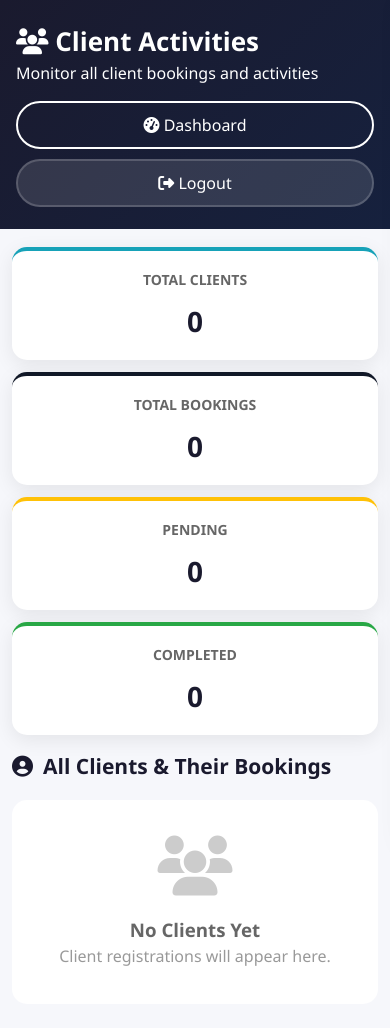
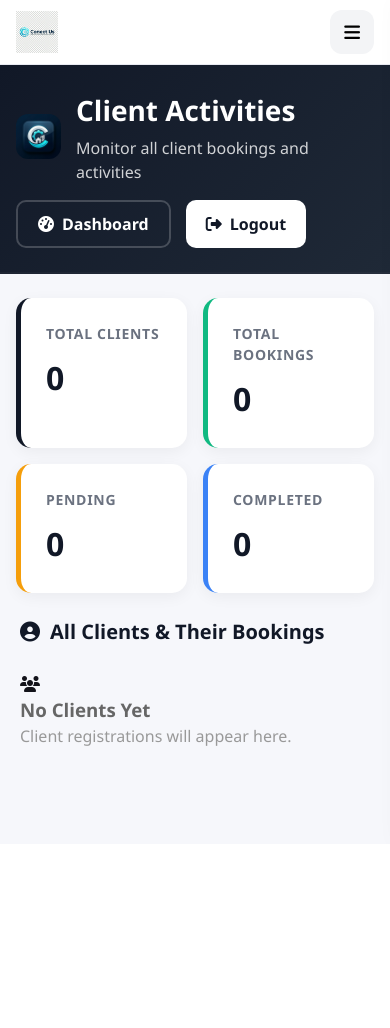
Before and after one commit to Kushalshah0306/Conect-Us, a Flask app: page /admin/client_activities in a window 390 px wide. After the commit the page ends 746 px from the top, so only its background shows below. Run offline with Flask 3, Linux system fonts and the light colour scheme; the visitor is signed in with stand-in values (Sample User, id 1); data that the repository does not hold is empty.

Commit message:
Add files via upload

```diff
--- a/templates/admin/admin_dashboard.html
+++ b/templates/admin/admin_dashboard.html
@@ -391,7 +391,7 @@
 <!-- Admin Header -->
 <div class="admin-header">
     <div style="display: flex; align-items: center; gap: 15px;">
-        <div class="brand-mark" style="background: white; color: #111827; width: 45px; height: 45px; font-size: 24px;">C</div>
+        <img src="{{ url_for('static', filename='img/icon-192.png') }}" alt="C" style="width: 45px; height: 45px; border-radius: 12px;">
         <div>
             <h1>Admin Dashboard</h1>
             <p style="opacity: 0.8;">Manage all service requests</p>
--- a/templates/admin/client_activities.html
+++ b/templates/admin/client_activities.html
@@ -1,24 +1,25 @@
-{% extends "base.html" %}
+{% extends "admin/admin_dashboard.html" %}
 
-{% block title %}Client Activities - Conect Us{% endblock %}
+{% block title %}Client Activities - Admin Dashboard{% endblock %}
 
 {% block extra_css %}
 <style>
-    .site-header {
-        display: none !important;
-    }
-
     .admin-header {
-        background: linear-gradient(135deg, #1a1a2e 0%, #16213e 100%);
-        padding: 30px 50px;
+        background: linear-gradient(135deg, #111827 0%, #1f2937 100%);
+        padding: 30px 40px;
         color: white;
         display: flex;
         justify-content: space-between;
         align-items: center;
+        border-bottom: 2px solid rgba(255,255,255,0.05);
     }
 
     .admin-header h1 {
-        font-size: 32px;
+        font-size: 28px;
+        margin-bottom: 5px;
+        display: flex;
+        align-items: center;
+        gap: 12px;
     }
 
     .admin-nav {
@@ -28,71 +29,76 @@
 
     .nav-btn {
         padding: 10px 20px;
-        border-radius: 25px;
+        border-radius: 10px;
+        font-weight: 600;
         text-decoration: none;
-        font-weight: 500;
-        transition: all 0.3s;
+        display: flex;
+        align-items: center;
+        gap: 8px;
+        transition: all 0.2s;
+    }
+
+    .nav-btn-outline {
+        border: 2px solid rgba(255,255,255,0.2);
+        color: white;
+    }
+
+    .nav-btn-outline:hover {
+        background: rgba(255,255,255,0.1);
+        border-color: white;
     }
 
     .nav-btn-primary {
-        background: #111827;
-        color: white;
+        background: white;
+        color: #111827;
     }
 
-    .nav-btn-outline {
-        border: 2px solid white;
-        color: white;
-    }
-
-    .nav-btn:hover {
-        transform: translateY(-2px);
+    .nav-btn-primary:hover {
+        background: #f3f4f6;
     }
 
     .admin-stats {
+        padding: 30px 40px;
         display: grid;
-        grid-template-columns: repeat(auto-fit, minmax(200px, 1fr));
+        grid-template-columns: repeat(4, 1fr);
         gap: 25px;
-        padding: 40px 50px;
-        max-width: 1400px;
-        margin: 0 auto;
     }
 
     .stat-card {
         background: white;
+        padding: 25px;
         border-radius: 15px;
-        padding: 25px;
-        box-shadow: 0 5px 20px rgba(0,0,0,0.08);
-        text-align: center;
+        box-shadow: 0 4px 15px rgba(0,0,0,0.05);
+        border-left: 5px solid #111827;
     }
 
     .stat-card h3 {
+        color: #6b7280;
         font-size: 14px;
-        color: #666;
+        text-transform: uppercase;
+        letter-spacing: 0.05em;
         margin-bottom: 10px;
-        text-transform: uppercase;
     }
 
     .stat-card .number {
-        font-size: 36px;
-        font-weight: bold;
-        color: #1a1a2e;
+        font-size: 32px;
+        font-weight: 700;
+        color: #111827;
     }
 
-    .stat-card.clients { border-top: 4px solid #17a2b8; }
-    .stat-card.bookings { border-top: 4px solid #111827; }
-    .stat-card.pending { border-top: 4px solid #ffc107; }
-    .stat-card.completed { border-top: 4px solid #28a745; }
+    .stat-card.clients { border-color: #111827; }
+    .stat-card.bookings { border-color: #10b981; }
+    .stat-card.pending { border-color: #f59e0b; }
+    .stat-card.completed { border-color: #3b82f6; }
 
     .content-section {
-        padding: 0 50px 50px;
-        max-width: 1400px;
-        margin: 0 auto;
+        padding: 0 40px 40px;
     }
 
     .section-title {
-        font-size: 24px;
-        color: #1a1a2e;
-        margin-bottom: 20px;
+        font-size: 20px;
+        margin-bottom: 25px;
+        color: #111827;
         display: flex;
         align-items: center;
         gap: 10px;
@@ -101,14 +107,15 @@
     .clients-grid {
         display: grid;
         grid-template-columns: repeat(auto-fill, minmax(350px, 1fr));
-        gap: 20px;
+        gap: 25px;
     }
 
     .client-card {
         background: white;
         border-radius: 15px;
         padding: 25px;
-        box-shadow: 0 5px 20px rgba(0,0,0,0.08);
+        box-shadow: 0 4px 15px rgba(0,0,0,0.05);
+        border: 1px solid #e5e7eb;
     }
 
     .client-card-header {
@@ -116,207 +123,118 @@
         align-items: center;
         gap: 15px;
         margin-bottom: 20px;
+        padding-bottom: 15px;
+        border-bottom: 1px solid #f3f4f6;
     }
 
     .client-avatar {
         width: 50px;
         height: 50px;
-        background: #111827;
+        background: #f3f4f6;
+        color: #111827;
         border-radius: 50%;
         display: flex;
         align-items: center;
         justify-content: center;
-        color: white;
         font-size: 20px;
-        font-weight: bold;
+        font-weight: 700;
     }
 
     .client-info h4 {
         margin: 0;
-        color: #1a1a2e;
         font-size: 18px;
     }
 
     .client-info p {
-        margin: 5px 0 0;
-        color: #666;
-        font-size: 14px;
+        margin: 0;
+        color: #6b7280;
+        font-size: 13px;
     }
 
     .client-stats {
         display: grid;
         grid-template-columns: repeat(3, 1fr);
         gap: 10px;
-        padding-top: 15px;
-        border-top: 1px solid #eee;
+        margin-bottom: 20px;
     }
 
     .client-stat {
+        background: #f9fafb;
+        padding: 12px;
+        border-radius: 10px;
         text-align: center;
     }
 
     .client-stat .count {
-        font-size: 20px;
-        font-weight: bold;
-        color: #1a1a2e;
+        font-size: 18px;
+        font-weight: 700;
+        color: #111827;
     }
 
     .client-stat .label {
-        font-size: 12px;
-        color: #666;
-    }
-
-    .recent-activity {
-        margin-top: 20px;
-        padding-top: 15px;
-        border-top: 1px solid #eee;
+        font-size: 11px;
+        color: #6b7280;
+        text-transform: uppercase;
     }
 
     .recent-activity h5 {
-        margin: 0 0 10px;
-        color: #1a1a2e;
         font-size: 14px;
+        margin-bottom: 12px;
+        color: #111827;
     }
 
     .activity-item {
         display: flex;
-        align-items: center;
-        gap: 10px;
-        padding: 8px 0;
+        gap: 12px;
         font-size: 13px;
+        margin-bottom: 10px;
+        padding-bottom: 8px;
+        border-bottom: 1px dashed #f3f4f6;
+    }
+
+    .activity-item:last-child {
+        margin-bottom: 0;
+        padding-bottom: 0;
+        border-bottom: none;
     }
 
     .activity-icon {
         width: 24px;
         height: 24px;
-        border-radius: 50%;
+        border-radius: 6px;
         display: flex;
         align-items: center;
         justify-content: center;
-        font-size: 12px;
+        font-size: 10px;
     }
 
-    .activity-pending { background: #fff3cd; color: #856404; }
-    .activity-accepted { background: #d4edda; color: #155724; }
-    .activity-completed { background: #cce5ff; color: #004085; }
-    .activity-cancelled { background: #f8d7da; color: #721c24; }
+    .activity-pending { background: #fef3c7; color: #d97706; }
+    .activity-accepted { background: #d1fae5; color: #059669; }
+    .activity-completed { background: #dbeafe; color: #2563eb; }
+    .activity-cancelled { background: #fee2e2; color: #dc2626; }
 
-    .empty-state {
-        text-align: center;
-        padding: 60px;
-        background: white;
-        border-radius: 15px;
-    }
-
-    .empty-state i {
-        font-size: 60px;
-        color: #ccc;
-        margin-bottom: 20px;
+    @media (max-width: 991px) {
+        .admin-stats { grid-template-columns: repeat(2, 1fr); padding: 20px; }
+        .content-section { padding: 0 20px 20px; }
     }
 
     @media (max-width: 768px) {
         .admin-header {
-            padding: 22px 16px;
+            width: 100%;
+            margin: 0;
+            padding: 24px 16px;
             flex-direction: column;
             align-items: flex-start;
             gap: 16px;
+            box-sizing: border-box;
         }
-
-        .admin-header h1 {
-            font-size: 26px;
-        }
-
-        .admin-nav {
+        .admin-stats {
             width: 100%;
-            display: grid;
-            grid-template-columns: 1fr;
-            gap: 10px;
-        }
-
-        .nav-btn {
-            text-align: center;
-        }
-
-        .admin-stats {
-            padding: 18px 12px;
-            gap: 12px;
+            margin: 0;
+            padding: 24px 16px;
+            gap: 16px;
             grid-template-columns: 1fr 1fr;
-        }
-
-        .stat-card {
-            padding: 18px;
-        }
-
-        .stat-card .number {
-            font-size: 28px;
-        }
-
-        .content-section {
-            padding: 0 12px 24px;
-        }
-
-        .section-title {
-            font-size: 21px;
-            line-height: 1.3;
-        }
-
-        .clients-grid {
-            grid-template-columns: 1fr;
-            gap: 14px;
-        }
-
-        .client-card {
-            padding: 18px;
-            border-radius: 16px;
-        }
-
-        .client-card-header {
-            align-items: flex-start;
-        }
-
-        .client-info h4 {
-            font-size: 17px;
-        }
-
-        .client-stats {
-            grid-template-columns: 1fr 1fr 1fr;
-            gap: 8px;
-        }
-
-        .recent-activity {
-            margin-top: 16px;
-            padding-top: 12px;
-        }
-
-        .activity-item {
-            align-items: flex-start;
-        }
-
-        .empty-state {
-            padding: 36px 20px;
-        }
-    }
-
-    @media (max-width: 480px) {
-        .admin-stats {
-            grid-template-columns: 1fr;
-        }
-
-        .client-card-header {
-            flex-direction: column;
-        }
-
-        .client-stats {
-            grid-template-columns: 1fr;
-        }
-
-        .client-stat {
-            padding: 10px 0;
-            border-bottom: 1px solid #eef1f6;
-        }
-
-        .client-stat:last-child {
-            border-bottom: none;
+            box-sizing: border-box;
         }
     }
 </style>
@@ -325,15 +243,18 @@
 {% block content %}
 <!-- Admin Header -->
 <div class="admin-header">
-    <div>
-        <h1><i class="fas fa-users"></i> Client Activities</h1>
-        <p>Monitor all client bookings and activities</p>
+    <div style="display: flex; align-items: center; gap: 15px;">
+        <img src="{{ url_for('static', filename='img/icon-192.png') }}" alt="C" style="width: 45px; height: 45px; border-radius: 12px;">
+        <div>
+            <h1>Client Activities</h1>
+            <p style="opacity: 0.8;">Monitor all client bookings and activities</p>
+        </div>
     </div>
     <div class="admin-nav">
         <a href="{{ url_for('admin_dashboard') }}" class="nav-btn nav-btn-outline">
             <i class="fas fa-tachometer-alt"></i> Dashboard
         </a>
-        <a href="{{ url_for('logout') }}" class="nav-btn nav-btn-primary" style="background: rgba(255,255,255,0.12); border: 2px solid rgba(255,255,255,0.18);">
+        <a href="{{ url_for('logout') }}" class="nav-btn nav-btn-primary">
             <i class="fas fa-sign-out-alt"></i> Logout
         </a>
     </div>
--- a/templates/base.html
+++ b/templates/base.html
@@ -25,8 +25,7 @@
     <header class="site-header">
         <div class="container header-inner">
             <a href="{{ url_for('index') }}" class="brand">
-                <span class="brand-mark">C</span>
-                <span class="brand-text">Conect Us</span>
+                <img src="{{ url_for('static', filename='img/logo.png') }}" alt="Conect Us" style="height: 42px; width: auto;">
             </a>
 
             <nav class="site-nav">
@@ -52,8 +51,7 @@
     <div id="side-menu" class="side-menu">
         <div class="side-menu-header">
             <a href="{{ url_for('index') }}" class="brand">
-                <span class="brand-mark">C</span>
-                <span class="brand-text">Conect Us</span>
+                <img src="{{ url_for('static', filename='img/logo.png') }}" alt="Conect Us" style="height: 42px; width: auto;">
             </a>
             <button id="close-menu" class="close-menu">&times;</button>
         </div>
@@ -92,9 +90,8 @@
     <footer class="site-footer">
         <div class="container footer-grid">
             <div class="footer-brand-block">
-                <a href="{{ url_for('index') }}" class="brand" style="color: white; margin-bottom: 15px; display: inline-flex;">
-                    <span class="brand-mark" style="background: white; color: #111827;">C</span>
-                    <span class="brand-text" style="color: white;">Conect Us</span>
+                <a href="{{ url_for('index') }}" class="brand" style="margin-bottom: 20px; display: inline-flex;">
+                    <img src="{{ url_for('static', filename='img/logo.png') }}" alt="Conect Us" style="height: 50px; width: auto; filter: brightness(0) invert(1);">
                 </a>
                 <p>Trusted professionals for home and business services, delivered with fast booking and dependable support.</p>
                 <div class="social-links" style="display: flex; gap: 15px; margin-top: 22px;">
```
Also changed, not shown: static/img/icon-192.png, static/img/icon-512.png, static/img/logo.png.
